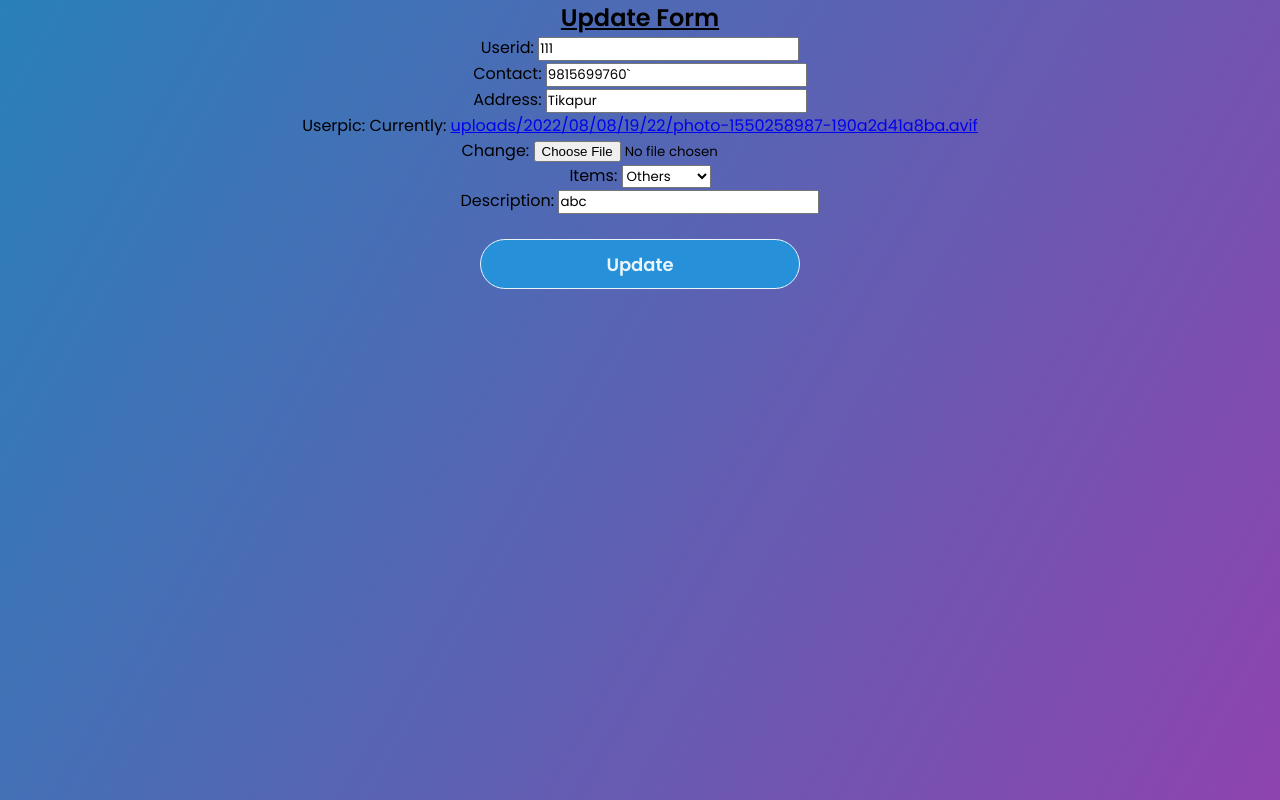
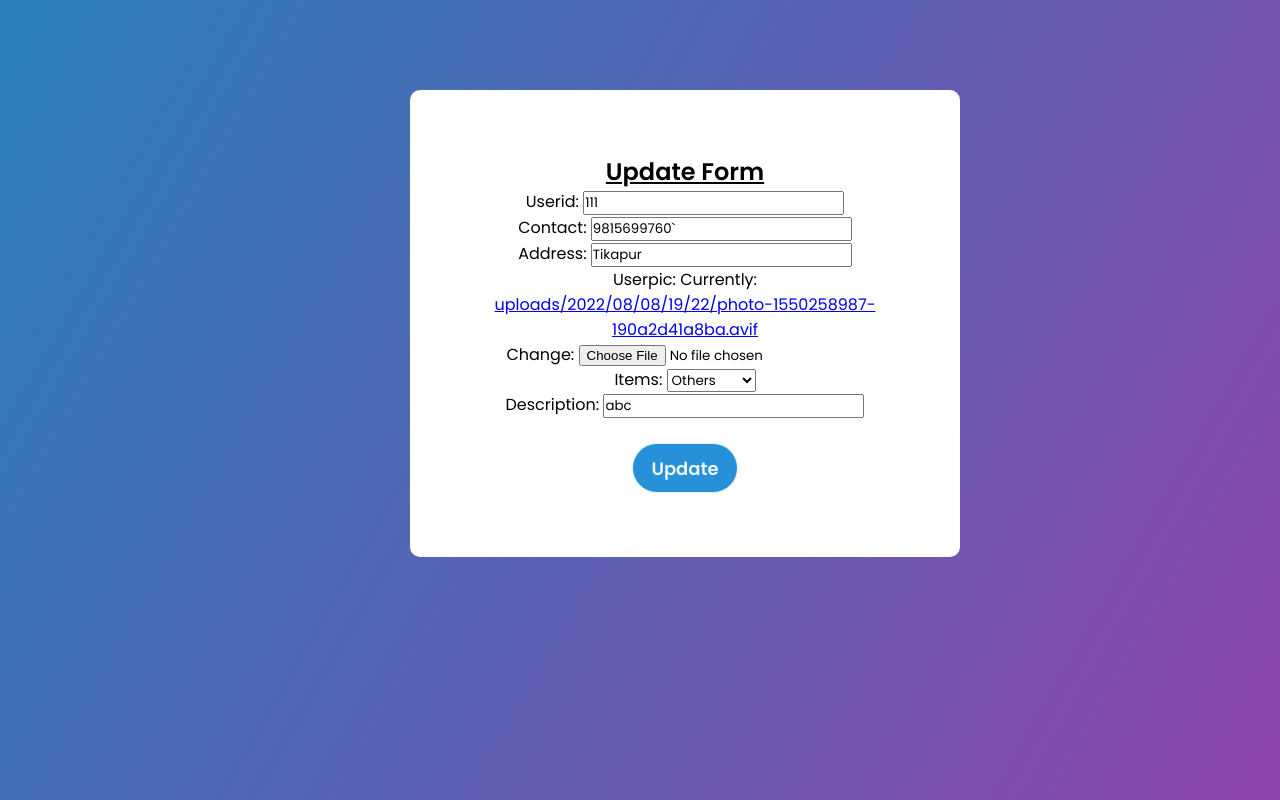
Before and after one commit to surenkathariya/Donation, a Django app: page /donor_update/donor/29 in a window 1280 px wide. Run offline with Django 4.2, Linux system fonts and the light colour scheme; data comes from the database, SQL or seed files in the repository; both versions use the stored data as it was after the commit.

Commit message:
Final Project

```diff
--- a/apps/donation/views.py
+++ b/apps/donation/views.py
@@ -69,7 +69,7 @@ def SignUp(request):
             user = form.save()
             login(request, user)
             context['message'] = messages.success(
-                request, "Sign up successfully...!!!", )
+                request, "Sign up Successfully...!!!", )
             return redirect('donation:signin')
     else:
         form = CustomUserForm()
@@ -85,7 +85,7 @@ def SignIn(request):
             password = form.cleaned_data.get('password')
             user = authenticate(username=username, password=password)
             context['message'] = messages.success(
-                request, "Log in successfully...!!!", )
+                request, "Log in Successfully...!!!", )
             if user is not None:
                 login(request, user)
                 return redirect("/")
@@ -105,7 +105,7 @@ def AddDonor(request):
             a.user = request.user
             a.save()
             context['message'] = messages.success(
-                request, "Log in successfully...!!!", )
+                request, "Donate Successfully...!!!", )
             return HttpResponseRedirect("/")
     else:
         form = DonorForm()
@@ -116,7 +116,7 @@ def SignOut(request):
     context = dict()
     logout(request)
     context['message'] = messages.success(
-                request, "Sign out successfully...!!!", )
+                request, "Sign out Successfully...!!!", )
     return HttpResponseRedirect('/')
 
 
@@ -139,7 +139,7 @@ def donor_update(request, id):
         if (form.is_valid()):
             form.save()
             context['message'] = messages.success(
-                request, "Update successfully...!!!", )
+                request, "Update Successfully...!!!", )
             return HttpResponseRedirect('/')
     else:
         donor = Donor.objects.get(id=id)
@@ -166,7 +166,7 @@ def donor_delete(request, id):
         donor = Donor.objects.get(id=id)
         donor.delete()
         context['message'] = messages.success(
-            request, "Donation sucessfully deleted", )
+            request, "Donation Sucessfully deleted", )
     except donor.DoesNotExist:
         context['message'] = messages.error(
             request,
@@ -209,7 +209,7 @@ def predict(request):
             f"{ email } :  {result1} ",
         )
         context['message'] = messages.success(
-                request, "Pridected sucessfully...!!!", )
+                request, "Pridected Sucessfully...!!!", )
 
         if (form.is_valid()):
 
--- a/templates/pages/donor_update.html
+++ b/templates/pages/donor_update.html
@@ -10,9 +10,22 @@
     <link rel="stylesheet" href="{% static 'css/donate.css' %}">
 
     <title>Update</title>
+    <style>
+        .form{
+            position: fixed;
+            top: 90px;
+            left: 410px;
+            width: 550px;
+            background-color:#ffffff;
+            border-radius: 10px;
+            align-items: center;
+            padding: 5%;
+        }
+    </style>
 </head>
 
 <body>
+    <div class="form">
         <center>
             <h2><u>Update Form</u></h2>
             <form action="" method="POST" enctype="multipart/form-data">
@@ -23,6 +36,7 @@
 
             </form>
         </center>
+    </div>
 
 </body>
 
--- a/templates/pages/predict.html
+++ b/templates/pages/predict.html
@@ -12,14 +12,13 @@
   <title>Predict</title>
   <style>
     body {
-            /* background-image: url("{% static 'images/diabetes.jpg' %}"); */
             background-repeat: no-repeat;
             background-attachment: fixed;
             background-size: cover;
         }
         .main{
             position: fixed;
-            top: 140px;
+            top: 90px;
             left: 410px;
             width: 550px;
             background-color:#ffffff;
@@ -46,7 +45,8 @@
   <center>
 
     <div class="main">
-      <h1>Enter the measurable value</h1>
+      <h1>Enter the measurable value</h1> <br>
+      <h4>Height in Inch & Weight in Kg</h4><br>
       <form method="POST">
         {% csrf_token %}
 
```
Also changed, not shown: templates/pages/donor_home.html (+14 -0 lines), db.sqlite3, media/uploads/2022/08/08/23/22/PALF-MS61_V1.webp (added), media/uploads/2022/08/08/23/22/Screenshot_from_2022-08-21_20-21-18.png (added), media/uploads/2022/08/08/23/22/images.jpeg (added). Lines whose indentation alone changed are shown as unchanged.
